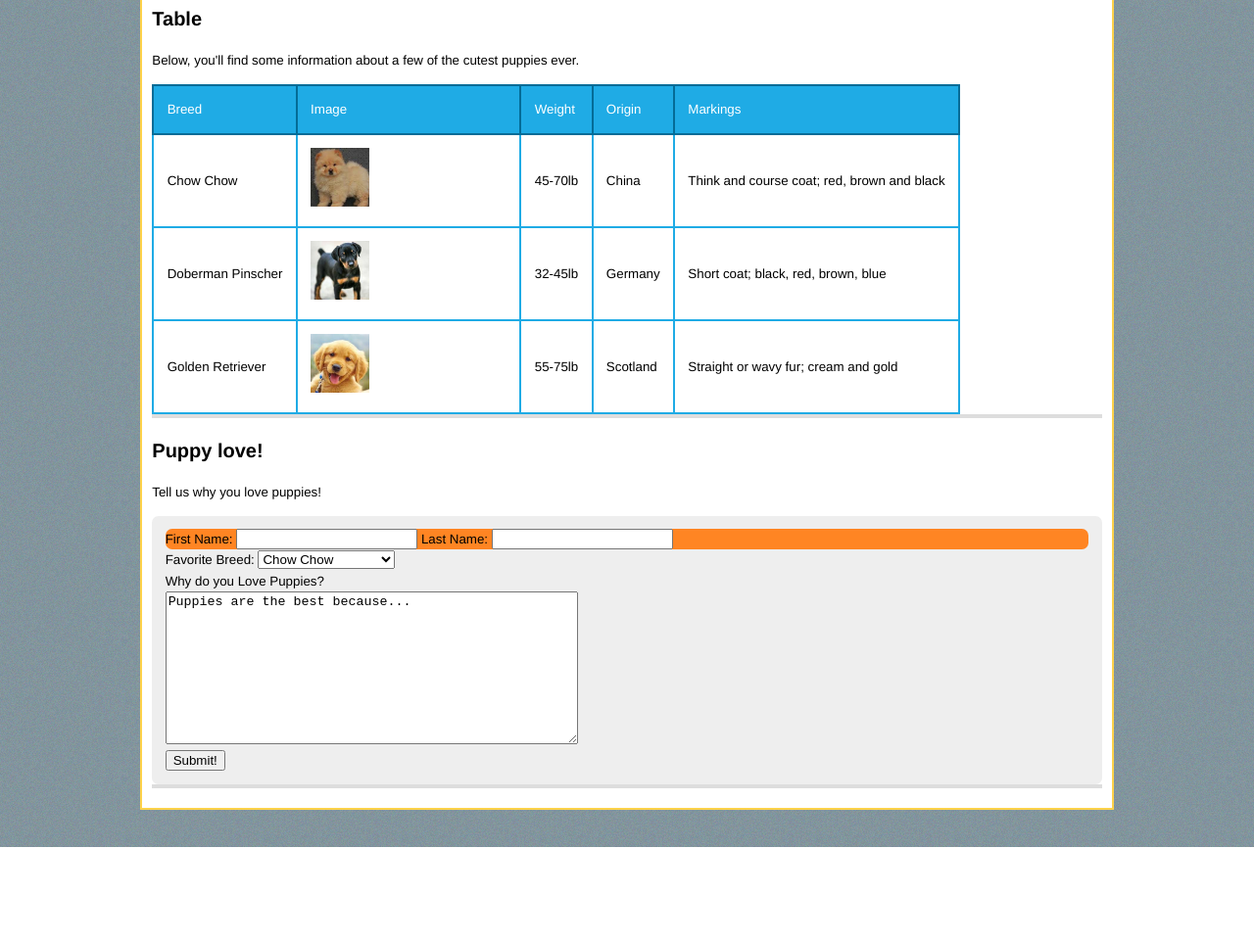
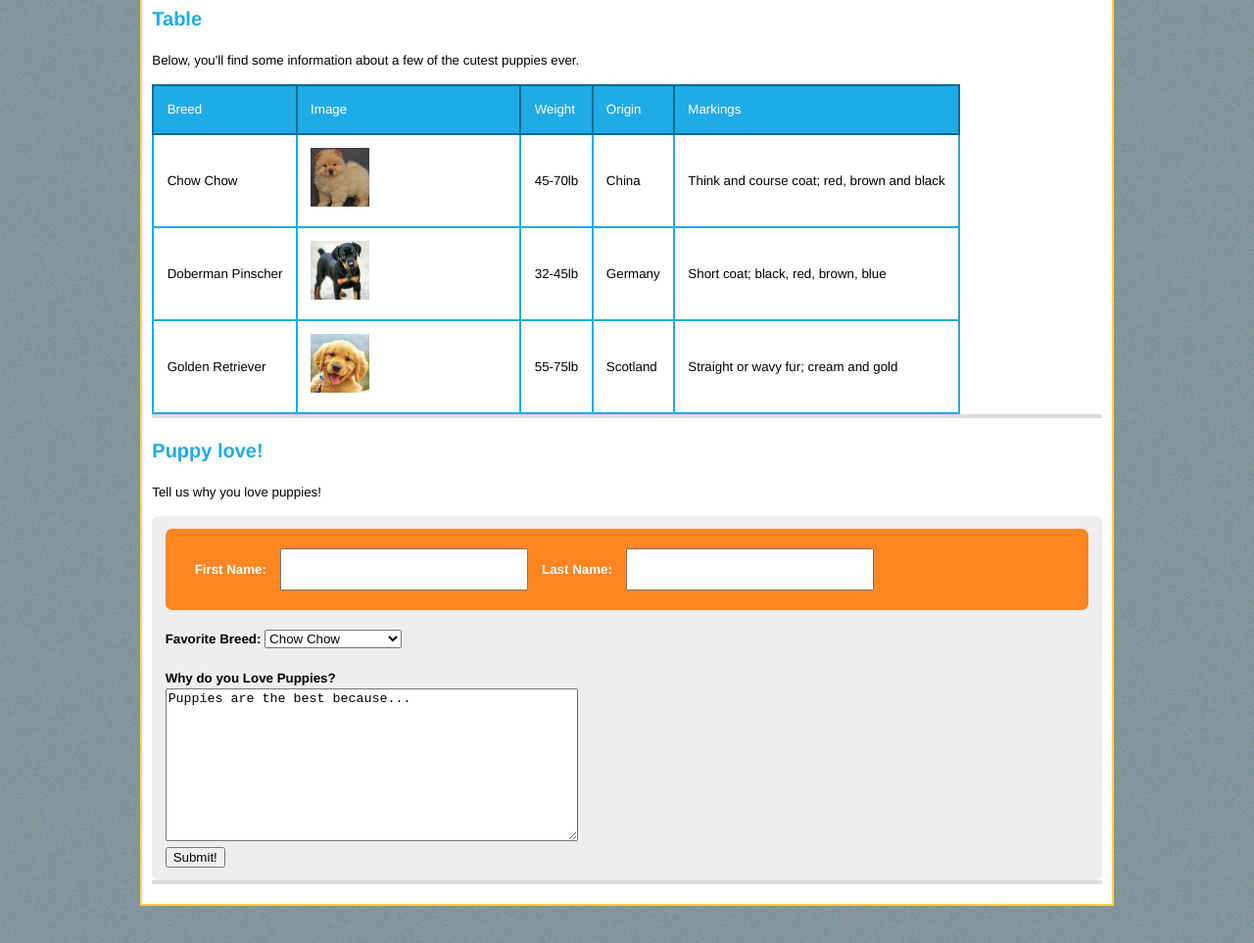
Before and after one commit to vegetasrevenge/day3, a plain HTML site: page css_styling_assessment/index.html in a window 1280 px wide. Shown: the part 464-1427 px from the top of the page at 98% size. Before the commit the page ends 1329 px from the top, so only its background shows below. Drawn offline with Linux system fonts and the light colour scheme.

Commit message:
nikki told me to stop

```diff
--- a/css_styling_assessment/style.css
+++ b/css_styling_assessment/style.css
@@ -30,7 +30,10 @@ body > div {
 
 }
 
+h2 {
 
+      color: #1fabe5;
+}
 nav a {
   border: solid 1pt white;
   border-spacing: 1px;
@@ -80,16 +83,38 @@ td {
       padding-left: 10pt;
       padding: 10pt;
 
+
 }
 
 form {
       background-color: #eee;
       border-radius: 5pt;
       padding: 10pt;
+      line-height: 20px;
+      font-weight: bold;
+
+
 
 }
 
 .name {
       background-color: #ff8523;
       border-radius: 5pt;
+      padding: 20px;
+      color: white
       }
+
+.city_container {
+      margin: 20px 0;
+}
+label {
+      margin-bottom: 10px;
+}
+.name > input {
+      width: 25%;
+      padding: 12px;
+}
+
+.name > label {
+      padding: 10px;
+}
```
Also changed, not shown: 1 other file.
